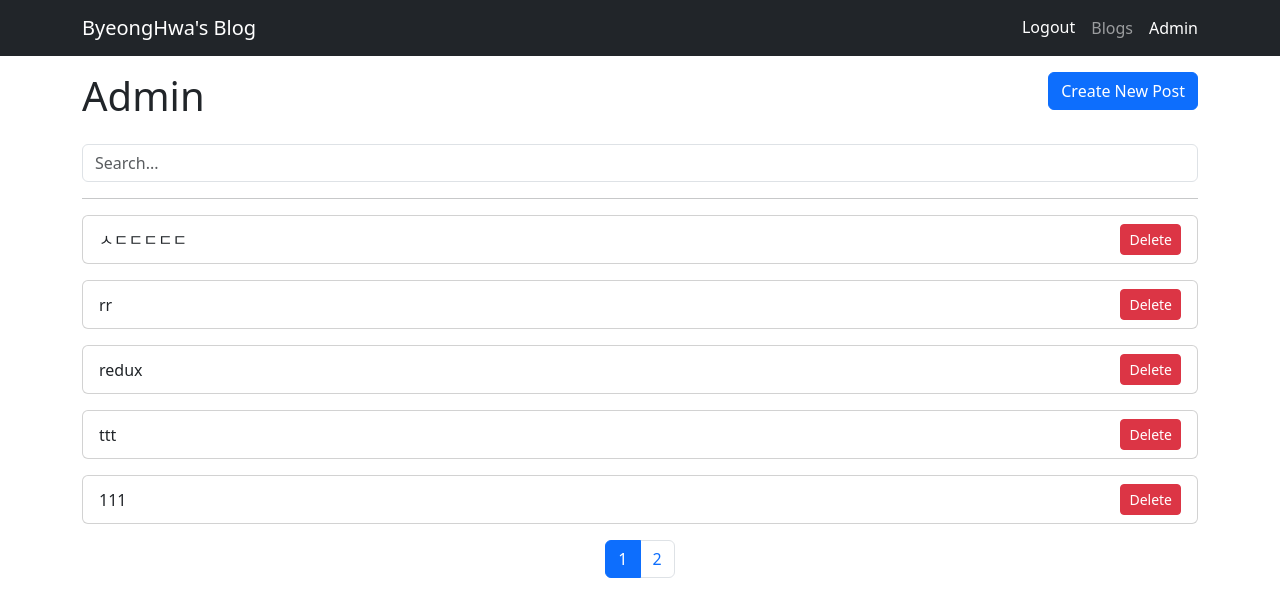
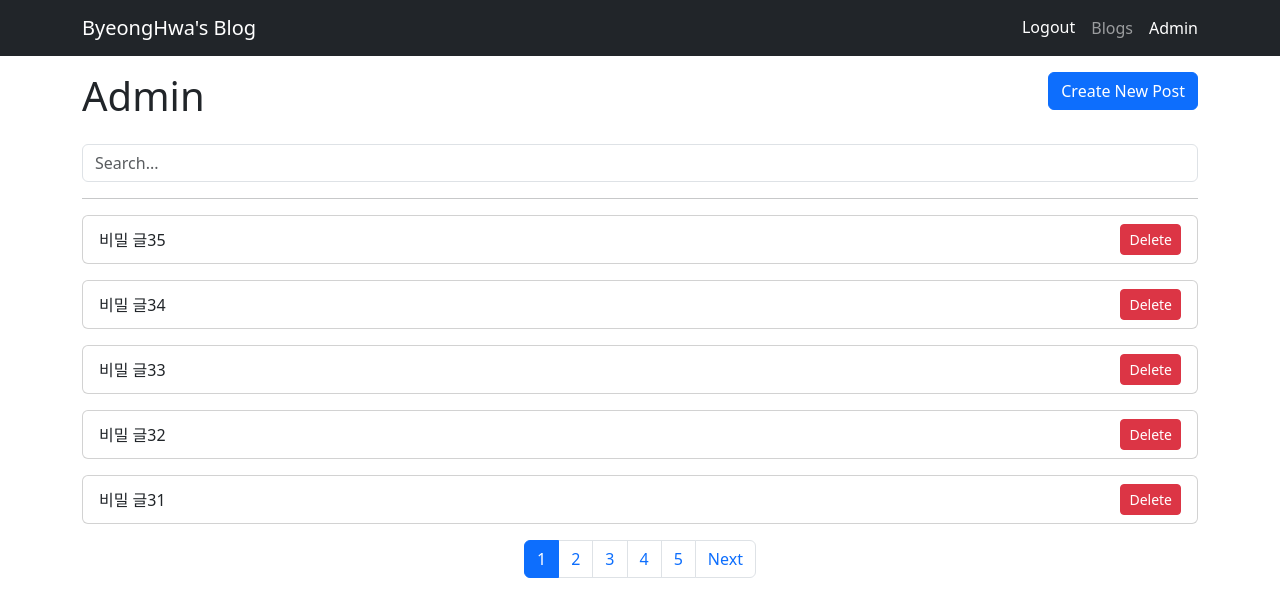
Before and after one commit to KimByeongHwa/blog-react, a React (Create React App) app: page /admin in a window 1280 px wide. Shown: the top 616 px of the page. Built offline with nearby package versions, Linux system fonts and the light colour scheme; data requests are answered from the project's data file; sample sign-in values are in the browser's storage; the HTML template or start-up script is replaced by a standard one.

Commit message:
fix: 페이지네이션 오류 수정

```diff
--- a/db.json
+++ b/db.json
@@ -1,53 +1,389 @@
 {
   "posts": [
     {
-      "title": "edit good",
-      "body": "nice",
-      "createdTime": 1691232608617,
-      "id": 4,
-      "publish": true
+      "title": "전체 공개1",
+      "body": "publish1",
+      "publish": true,
+      "createdTime": 1691433643873,
+      "id": 1
     },
     {
-      "title": "hi",
-      "body": "yo!",
-      "createdTime": 1691234976555,
-      "id": 5,
-      "publish": true
+      "title": "전체 공개2",
+      "body": "2",
+      "publish": true,
+      "createdTime": 1691433708860,
+      "id": 2
     },
     {
-      "title": "111",
-      "body": "111",
-      "publish": false,
-      "createdTime": 1691238055672,
+      "title": "전체 공개3",
+      "body": "3",
+      "publish": true,
+      "createdTime": 1691433726469,
+      "id": 3
+    },
+    {
+      "title": "전체 공개4",
+      "body": "4",
+      "publish": true,
+      "createdTime": 1691433743554,
+      "id": 4
+    },
+    {
+      "title": "전체 공개5",
+      "body": "5",
+      "publish": true,
+      "createdTime": 1691433751570,
+      "id": 5
+    },
+    {
+      "title": "전체 공개6",
+      "body": "6",
+      "publish": true,
+      "createdTime": 1691433972955,
+      "id": 6
+    },
+    {
+      "title": "전체 공개7",
+      "body": "7",
+      "publish": true,
+      "createdTime": 1691434281049,
       "id": 7
     },
     {
-      "title": "ttt",
-      "body": "ttt",
+      "title": "전체 공개8",
+      "body": "8",
       "publish": true,
-      "createdTime": 1691261961280,
+      "createdTime": 1691434288751,
       "id": 8
     },
     {
-      "title": "redux",
-      "body": "r",
+      "title": "전체 공개9",
+      "body": "9",
       "publish": true,
-      "createdTime": 1691262203379,
+      "createdTime": 1691434299656,
       "id": 9
     },
     {
-      "title": "rr",
-      "body": "rr",
-      "publish": false,
-      "createdTime": 1691262209034,
+      "title": "전체 공개10",
+      "body": "10",
+      "publish": true,
+      "createdTime": 1691434307614,
       "id": 10
     },
     {
-      "title": "ㅅㄷㄷㄷㄷㄷ",
-      "body": "ㄴㄴㄴㄴㄴ",
+      "title": "전체 공개11",
+      "body": "11",
+      "publish": true,
+      "createdTime": 1691434324429,
+      "id": 11
+    },
+    {
+      "title": "전체 공개12",
+      "body": "12",
+      "publish": true,
+      "createdTime": 1691434331891,
+      "id": 12
+    },
+    {
+      "title": "전체 공개13",
+      "body": "13",
+      "publish": true,
+      "createdTime": 1691434336923,
+      "id": 13
+    },
+    {
+      "title": "전체 공개14",
+      "body": "14",
+      "publish": true,
+      "createdTime": 1691434342226,
+      "id": 14
+    },
+    {
+      "title": "전체 공개15",
+      "body": "15",
+      "publish": true,
+      "createdTime": 1691434347363,
+      "id": 15
+    },
+    {
+      "title": "전체 공개16",
+      "body": "16",
+      "publish": true,
+      "createdTime": 1691434365709,
+      "id": 16
+    },
+    {
+      "title": "전체 공개17",
+      "body": "17",
+      "publish": true,
+      "createdTime": 1691434372248,
+      "id": 17
+    },
+    {
+      "title": "전체 공개18",
+      "body": "18",
+      "publish": true,
+      "createdTime": 1691434379449,
+      "id": 18
+    },
+    {
+      "title": "전체 공개19",
+      "body": "19",
+      "publish": true,
+      "createdTime": 1691434391224,
+      "id": 19
+    },
+    {
+      "title": "전체 공개20",
+      "body": "20",
+      "publish": true,
+      "createdTime": 1691434400599,
+      "id": 20
+    },
+    {
+      "title": "비밀 글1",
+      "body": "1",
       "publish": false,
-      "createdTime": 1691329157611,
-      "id": 11
+      "createdTime": 1691434455198,
+      "id": 21
+    },
+    {
+      "title": "비밀 글2",
+      "body": "2",
+      "publish": false,
+      "createdTime": 1691434502985,
+      "id": 22
+    },
+    {
+      "title": "비밀 글3",
+      "body": "3",
+      "publish": false,
+      "createdTime": 1691434705142,
+      "id": 23
+    },
+    {
+      "title": "비밀 글4",
+      "body": "4",
+      "publish": false,
+      "createdTime": 1691434711224,
+      "id": 24
+    },
+    {
+      "title": "비밀 글5",
+      "body": "5",
+      "publish": false,
+      "createdTime": 1691434717966,
+      "id": 25
+    },
+    {
+      "title": "비밀 글6",
+      "body": "6",
+      "publish": false,
+      "createdTime": 1691434726403,
+      "id": 26
+    },
+    {
+      "title": "비밀 글7",
+      "body": "7",
+      "publish": false,
+      "createdTime": 1691434734886,
+      "id": 27
+    },
+    {
+      "title": "비밀 글8",
+      "body": "8",
+      "publish": false,
+      "createdTime": 1691435208265,
+      "id": 28
+    },
+    {
+      "title": "비밀 글9",
+      "body": "9",
+      "publish": false,
+      "createdTime": 1691435219630,
+      "id": 29
+    },
+    {
+      "title": "비밀 글10",
+      "body": "10",
+      "publish": false,
+      "createdTime": 1691435236640,
+      "id": 30
+    },
+    {
+      "title": "비밀 글11",
+      "body": "11",
+      "publish": false,
+      "createdTime": 1691435242723,
+      "id": 31
+    },
+    {
+      "title": "비밀 글12",
+      "body": "12",
+      "publish": false,
+      "createdTime": 1691435246570,
+      "id": 32
+    },
+    {
+      "title": "비밀 글13",
+      "body": "13",
+      "publish": false,
+      "createdTime": 1691435250290,
+      "id": 33
+    },
+    {
+      "title": "비밀 글14",
+      "body": "14",
+      "publish": false,
+      "createdTime": 1691435258810,
+      "id": 34
+    },
+    {
+      "title": "비밀 글15",
+      "body": "15",
+      "publish": false,
+      "createdTime": 1691435263311,
+      "id": 35
+    },
+    {
+      "title": "비밀 글16",
+      "body": "16",
+      "publish": false,
+      "createdTime": 1691435268840,
+      "id": 36
+    },
+    {
+      "title": "비밀 글17",
+      "body": "17",
+      "publish": false,
+      "createdTime": 1691435273334,
+      "id": 37
+    },
+    {
+      "title": "비밀 글18",
+      "body": "18",
+      "publish": false,
+      "createdTime": 1691435279371,
+      "id": 38
+    },
+    {
+      "title": "비밀 글19",
+      "body": "19",
+      "publish": false,
+      "createdTime": 1691435284605,
+      "id": 39
+    },
+    {
+      "title": "비밀 글20",
+      "body": "20",
+      "publish": false,
+      "createdTime": 1691435289840,
+      "id": 40
+    },
+    {
+      "title": "비밀 글21",
+      "body": "21",
+      "publish": false,
+      "createdTime": 1691435320403,
+      "id": 41
+    },
+    {
+      "title": "비밀 글22",
+      "body": "22",
+      "publish": false,
+      "createdTime": 1691435325960,
+      "id": 42
+    },
+    {
+      "title": "비밀 글23",
+      "body": "23",
+      "publish": false,
+      "createdTime": 1691435332126,
+      "id": 43
+    },
+    {
+      "title": "비밀 글24",
+      "body": "24",
+      "publish": false,
+      "createdTime": 1691435336477,
+      "id": 44
+    },
+    {
+      "title": "비밀 글25",
+      "body": "25",
+      "publish": false,
+      "createdTime": 1691435341261,
+      "id": 45
+    },
+    {
+      "title": "비밀 글26",
+      "body": "26",
+      "publish": false,
+      "createdTime": 1691435348056,
+      "id": 46
+    },
+    {
+      "title": "비밀 글27",
+      "body": "27",
+      "publish": false,
+      "createdTime": 1691435803156,
+      "id": 47
+    },
+    {
+      "title": "비밀 글28",
+      "body": "28",
+      "publish": false,
+      "createdTime": 1691435812643,
+      "id": 48
+    },
+    {
+      "title": "비밀 글29",
+      "body": "29",
+      "publish": false,
+      "createdTime": 1691435817616,
+      "id": 49
+    },
+    {
+      "title": "비밀 글30",
+      "body": "30",
+      "publish": false,
+      "createdTime": 1691435822873,
+      "id": 50
+    },
+    {
+      "title": "비밀 글31",
+      "body": "31",
+      "publish": false,
+      "createdTime": 1691437054449,
+      "id": 51
+    },
+    {
+      "title": "비밀 글32",
+      "body": "32",
+      "publish": false,
+      "createdTime": 1691437069726,
+      "id": 52
+    },
+    {
+      "title": "비밀 글33",
+      "body": "33",
+      "publish": false,
+      "createdTime": 1691437073146,
+      "id": 53
+    },
+    {
+      "title": "비밀 글34",
+      "body": "34",
+      "publish": false,
+      "createdTime": 1691437078524,
+      "id": 54
+    },
+    {
+      "title": "비밀 글35",
+      "body": "35",
+      "publish": false,
+      "createdTime": 1691437084299,
+      "id": 55
     }
   ]
 }
--- a/src/components/Pagination.jsx
+++ b/src/components/Pagination.jsx
@@ -4,7 +4,7 @@ function Pagination({ currentPage, totalPages, onClick, limit }) {
   const currentGroup = Math.ceil(currentPage / limit);
   const lastGroup = Math.ceil(totalPages / limit);
   const startPage = limit * (currentGroup - 1) + 1;
-  const lastPageInLastGroup = currentGroup === lastGroup ? totalPages % limit : limit;
+  const numberOfPageForGroup = currentGroup === lastGroup && totalPages % limit !== 0 ? totalPages % limit : limit;
 
   return (
     <nav aria-label='Page navigation example'>
@@ -21,7 +21,7 @@ function Pagination({ currentPage, totalPages, onClick, limit }) {
             </div>
           </li>
         )}
-        {Array(lastPageInLastGroup)
+        {Array(numberOfPageForGroup)
           .fill(startPage)
           .map((value, index) => value + index)
           .map((pageNumber) => {
--- a/src/pages/Home.jsx
+++ b/src/pages/Home.jsx
@@ -1,7 +1,57 @@
-import React from 'react';
+function Home() {
+  return (
+    <>
+      <div className='mb-3'>
+        <h4>
+          <strong>React</strong> & <strong>redux-toolkit</strong>을 활용하여 만든 간단한 블로그입니다.
+        </h4>
+      </div>
 
-function Home() {
-  return <div>Home</div>;
+      <br />
+
+      <p>주요 기능은 다음과 같습니다.</p>
+      <ol>
+        <li>로그인 & 로그아웃</li>
+        <li>게시글 CRUD</li>
+        <li>게시글 검색</li>
+        <li>Toast Notification</li>
+      </ol>
+
+      <br />
+      <br />
+
+      <div className='mb-5'>
+        <h4 className='mb-3'>
+          <strong>1. 로그인 & 로그아웃</strong>
+        </h4>
+        <p>헤더 우측에 있는 Login 클릭 시 로그인됩니다.</p>
+        <p>로그인 여부에 따라 Login/Logout으로 표시됩니다.</p>
+      </div>
+
+      <div className='mb-5'>
+        <h4 className='mb-3'>
+          <strong>2. 게시글 CRUD</strong>
+        </h4>
+        <p>로그인 상태에서만 게시글을 작성, 수정, 삭제할 수 있습니다.</p>
+        <p>비공개 글은 로그인 상태에서 Admin 페이지에 방문하여 조회할 수 있습니다.</p>
+        <p>게시글 작성, 수정 시 Title, Body의 내용을 모두 채워야만 제출됩니다.</p>
+      </div>
+      <div className='mb-5'>
+        <h4 className='mb-3'>
+          <strong>3. 게시글 검색</strong>
+        </h4>
+        <p>여러 개의 게시글들 중 원하는 제목의 게시글을 검색할 수 있습니다.</p>
+      </div>
+      <div className='mb-5'>
+        <h4 className='mb-3'>
+          <strong>4. Toast Notification</strong>
+        </h4>
+        <p>게시글 생성, 삭제 시 실행 결과에 대한 toast 형식 알림을 발생시킵니다.</p>
+        <p>각 알림들을 store를 통해 관리하여 페이지 이동 시에도 알림이 유지됩니다.</p>
+        <p>발생한 알림은 클릭하면 사라지고, 클릭하지 않을 시 5초가 경과하면 자동으로 사라집니다.</p>
+      </div>
+    </>
+  );
 }
 
 export default Home;
```
Also changed, not shown: src/components/Posts.jsx (+0 -10 lines).
